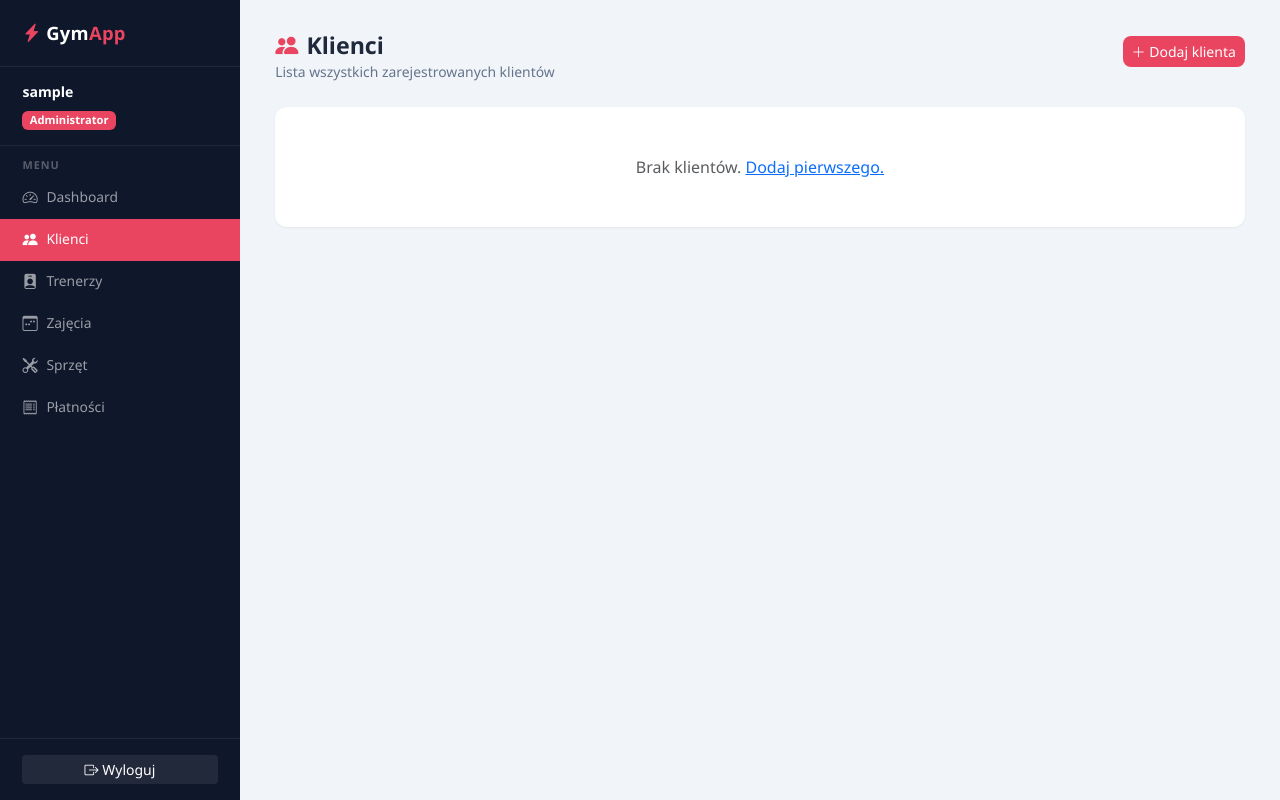
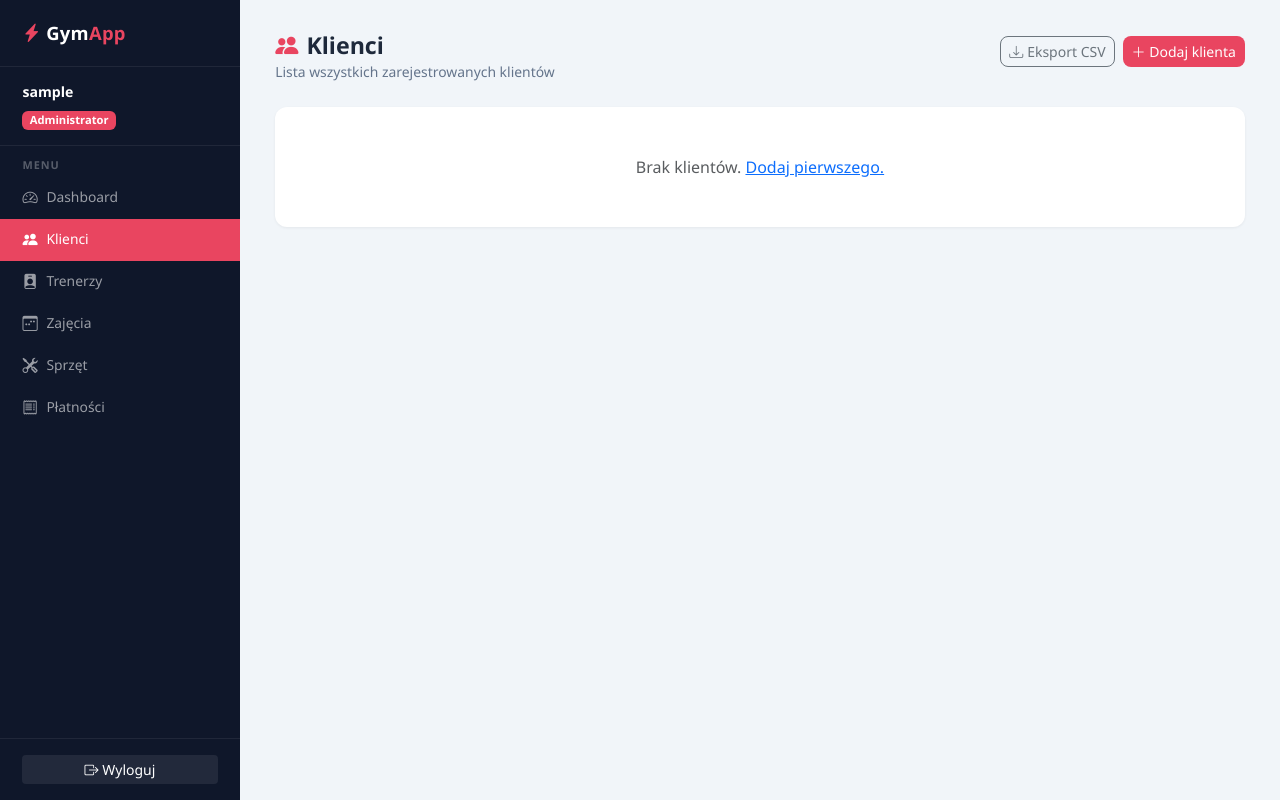
Before and after one commit to 123BoBeR/GymManagementClaude, a Flask app: page /admin/members in a window 1280 px wide. Run offline with Flask 3, Linux system fonts and the light colour scheme; the visitor is signed in with stand-in values (Sample User, id 1).

Commit message:
Dodaj eksport listy klientów do CSV
- GET /admin/members/export pobiera plik klienci.csv
- Kolumny: ID, Imię, Nazwisko, Login, Telefon, Typ karnetu, Wygasa, Status
- Kodowanie UTF-8 z BOM (utf-8-sig) dla poprawnego otwarcia w Excelu
- Przycisk Eksport CSV obok przycisku Dodaj klienta w nagłówku strony

Co-Authored-By: Claude Sonnet 4.6 <noreply@anthropic.com>

```diff
--- a/app.py
+++ b/app.py
@@ -1,5 +1,7 @@
+import csv
+import io
 import json
-from flask import Flask, render_template, redirect, url_for, request, session, flash, jsonify
+from flask import Flask, render_template, redirect, url_for, request, session, flash, jsonify, Response
 from models import db, User, Member, Trainer, GymClass, Booking, Equipment, Payment, Waitlist
 from services import (BookingService, MemberService, TrainerService,
                       EquipmentService, SubscriptionFactory, PaymentService, WaitlistService)
@@ -183,6 +185,30 @@ def admin_member_edit(id):
         if ok:
             return redirect(url_for('admin_members'))
     return render_template('admin/member_form.html', member=member)
+
+
+@app.route('/admin/members/export')
+@role_required('admin')
+def admin_members_export():
+    members = Member.query.all()
+    buf = io.StringIO()
+    w = csv.writer(buf)
+    w.writerow(['ID', 'Imię', 'Nazwisko', 'Login', 'Telefon',
+                'Typ karnetu', 'Wygasa', 'Status'])
+    for m in members:
+        active = 'Aktywny' if MemberService.is_active(m) else 'Nieaktywny'
+        sub_label = {'monthly': 'Miesięczny', 'annual': 'Roczny',
+                     'day_pass': 'Dzienny'}.get(m.subscription_type or '', '—')
+        w.writerow([m.id, m.first_name, m.last_name, m.user.username,
+                    m.phone or '', sub_label,
+                    m.subscription_end.strftime('%Y-%m-%d') if m.subscription_end else '',
+                    active])
+    buf.seek(0)
+    return Response(
+        buf.getvalue().encode('utf-8-sig'),
+        mimetype='text/csv',
+        headers={'Content-Disposition': 'attachment; filename=klienci.csv'},
+    )
 
 
 @app.route('/admin/members/<int:id>/delete', methods=['POST'])
--- a/templates/admin/members.html
+++ b/templates/admin/members.html
@@ -7,10 +7,15 @@
     <h1><i class="bi bi-people-fill me-2" style="color:#e94560"></i>Klienci</h1>
     <p>Lista wszystkich zarejestrowanych klientów</p>
   </div>
-  <a href="/admin/members/new" class="btn btn-sm mt-1"
-     style="background:#e94560;color:#fff;border-radius:8px">
-    <i class="bi bi-plus-lg"></i> Dodaj klienta
-  </a>
+  <div class="d-flex gap-2 mt-1">
+    <a href="/admin/members/export" class="btn btn-sm btn-outline-secondary" style="border-radius:8px">
+      <i class="bi bi-download me-1"></i>Eksport CSV
+    </a>
+    <a href="/admin/members/new" class="btn btn-sm"
+       style="background:#e94560;color:#fff;border-radius:8px">
+      <i class="bi bi-plus-lg"></i> Dodaj klienta
+    </a>
+  </div>
 </div>
 
 <div class="card">
```
